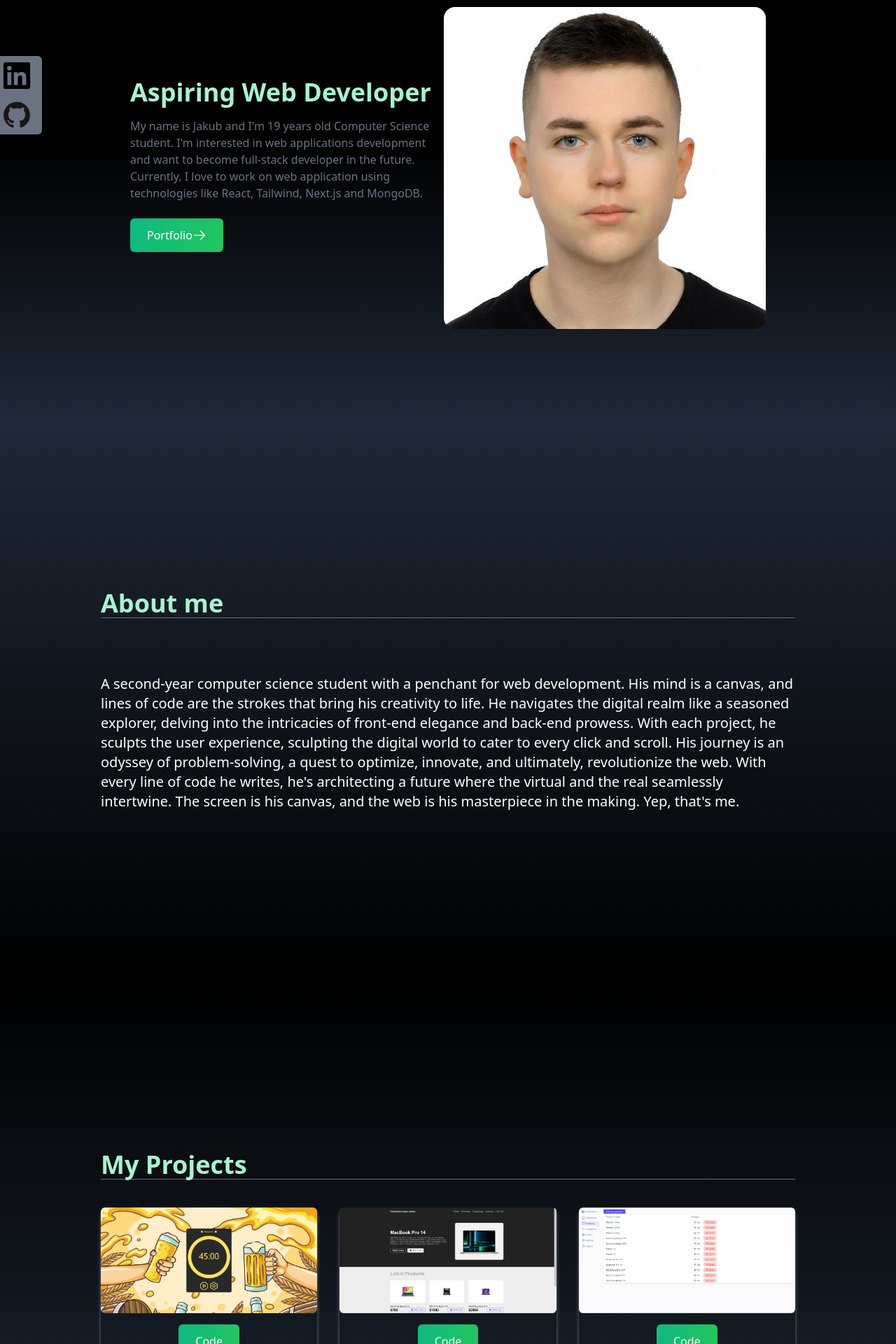
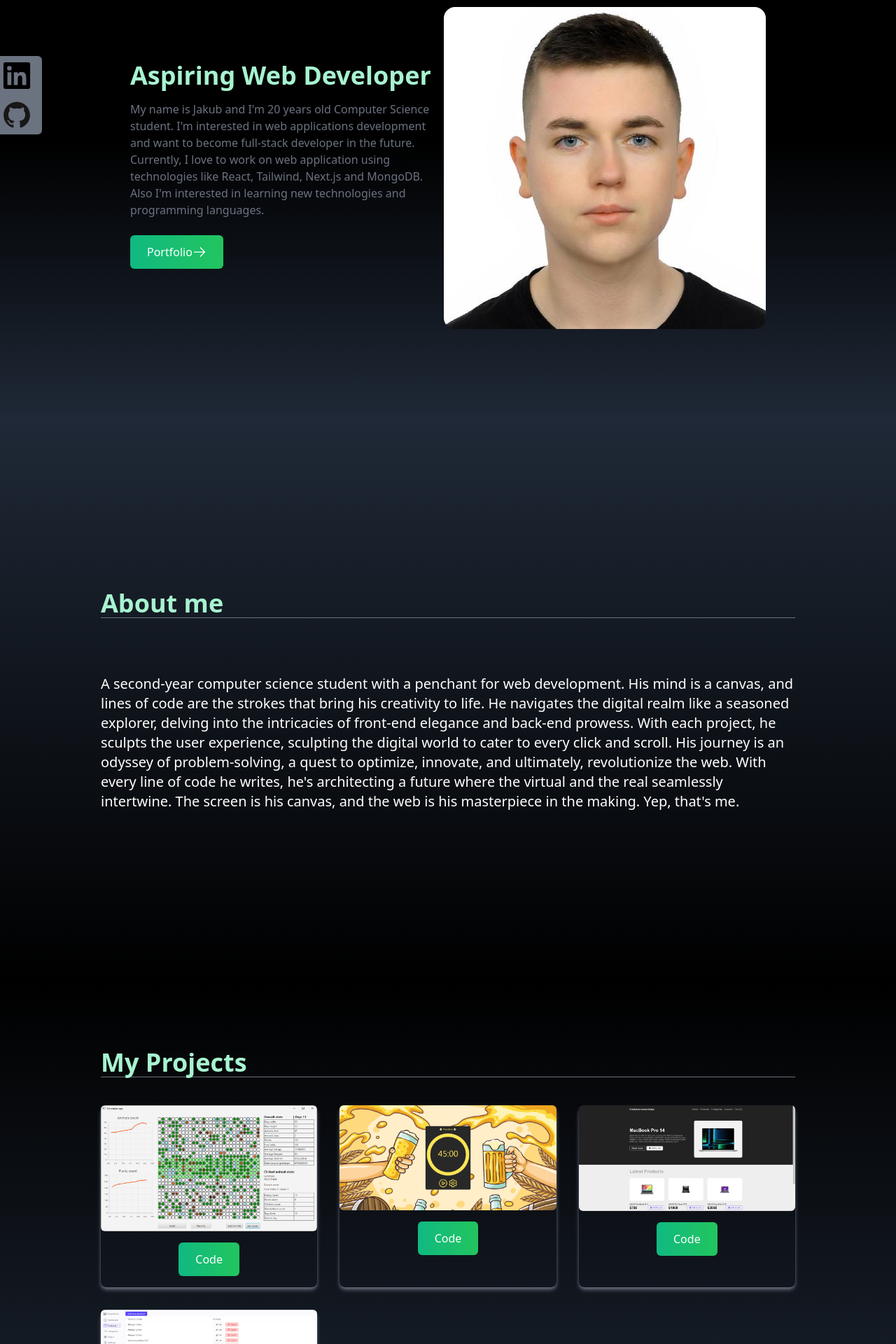
Before and after one commit to JakubWorek/portfolio, a React (Create React App) app: page / in a window 1280 px wide. Shown: the part 200-2120 px from the top of the page at 70% size. Built offline with nearby package versions, Linux system fonts and the light colour scheme.

Commit message:
tailwind icon change

```diff
--- a/src/components/Home.jsx
+++ b/src/components/Home.jsx
@@ -19,10 +19,12 @@ const Home = () => {
             Aspiring Web Developer
           </h2>
           <p className="text-gray-500 py-4 max-w-md">
-            My name is Jakub and I'm 19 years old Computer Science student.
+            My name is Jakub and I'm 20 years old Computer Science student.
             I'm interested in web applications development and want to become full-stack developer in the future.
             Currently, I love to work on web application using technologies like
             React, Tailwind, Next.js and MongoDB.
+            <br />
+            Also I'm interested in learning new technologies and programming languages.
           </p>
           <div>
             <Link
--- a/src/components/Projects.jsx
+++ b/src/components/Projects.jsx
@@ -2,12 +2,14 @@ import React from 'react';
 import piwodoro from '../assets/images/piwodoro.png';
 import store_front from '../assets/images/store_front.png';
 import store_server from '../assets/images/store_server.png';
+import evolution_simulator from '../assets/images/evolution_simulator.png';
 
 const Projects = () => {
   const projects = [
-    {id: 1, src: piwodoro, link: 'https://github.com/JakubWorek/piwodoro'},
-    {id: 2, src: store_front, link: 'https://github.com/JakubWorek/store_front'},
-    {id: 3, src: store_server, link: 'https://github.com/JakubWorek/store_server'},
+    {id: 1, src: evolution_simulator, link: 'https://github.com/JakubWorek/evolution_simulator'},
+    {id: 2, src: piwodoro, link: 'https://github.com/JakubWorek/piwodoro'},
+    {id: 3, src: store_front, link: 'https://github.com/JakubWorek/store_front'},
+    {id: 4, src: store_server, link: 'https://github.com/JakubWorek/store_server'},
   ];
 
   return (
--- a/src/components/Skills.jsx
+++ b/src/components/Skills.jsx
@@ -41,7 +41,7 @@ const Skills = () => {
     {
       id: 7,
       name: 'Tailwind CSS',
-      src: 'https://cdn.jsdelivr.net/gh/devicons/devicon/icons/tailwindcss/tailwindcss-plain.svg',
+      src: 'https://cdn.jsdelivr.net/gh/devicons/devicon@latest/icons/tailwindcss/tailwindcss-original.svg',
       style: 'shadow-sky-400',
     },
     {
```
Also changed, not shown: src/assets/images/evolution_simulator.png (added).
